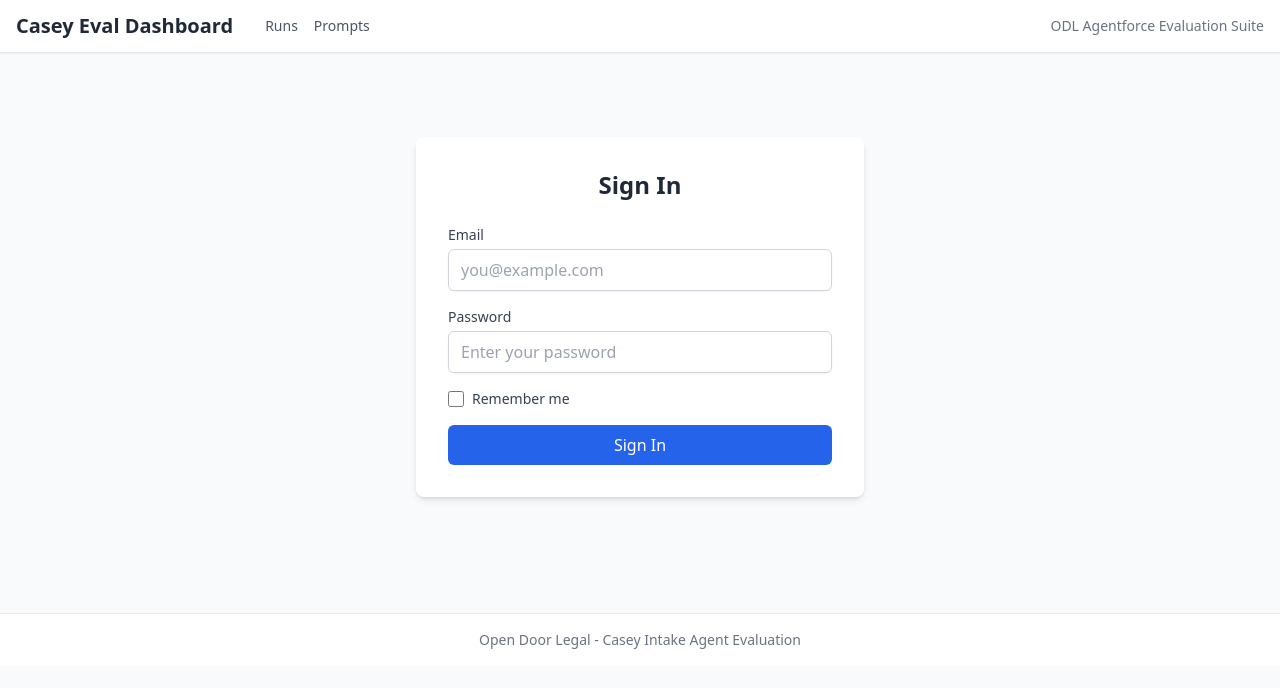
After one commit to pdarche/casey-eval, a Flask app: page /login in a window 1280 px wide. The commit adds this page. Shown: the top 688 px of the page. Run offline with Flask 3, Linux system fonts and the light colour scheme; some libraries are stand-ins or nearby versions.

Commit message:
Add auth

```diff
--- a/docker-compose.yml
+++ b/docker-compose.yml
@@ -8,8 +8,9 @@ services:
     volumes:
       - postgres_data:/var/lib/postgresql/data
       - ./db/schema.sql:/docker-entrypoint-initdb.d/01-schema.sql
+      - ./db/migrations/002_users.sql:/docker-entrypoint-initdb.d/02-users.sql
     ports:
-      - "5432:5432"
+      - "5433:5432"
     healthcheck:
       test: ["CMD-SHELL", "pg_isready -U odl -d odl_eval"]
       interval: 5s
@@ -30,6 +31,7 @@ services:
         condition: service_healthy
     volumes:
       - .:/app
+      - /app/.venv  # Exclude local .venv, use container's own
     command: uv run python webapp/app.py
 
 volumes:
--- a/pyproject.toml
+++ b/pyproject.toml
@@ -12,6 +12,8 @@ dependencies = [
     "click>=8.0.0",
     "pydantic>=2.0.0",
     "flask>=3.0.0",
+    "flask-login>=0.6.0",
+    "bcrypt>=4.0.0",
     "psycopg2-binary>=2.9.0",
     "pyyaml>=6.0.0",
 ]
--- a/webapp/app.py
+++ b/webapp/app.py
@@ -11,6 +11,7 @@ import os
 import sys
 from pathlib import Path
 from flask import Flask, render_template, request, jsonify
+from flask_login import login_required
 
 # Add parent directory to path for imports
 sys.path.insert(0, str(Path(__file__).parent.parent))
@@ -22,8 +23,10 @@ from webapp.utils import (
     get_conversation_by_file,
     get_transcripts_dir,
 )
+from webapp.auth import init_auth
 
 app = Flask(__name__)
+init_auth(app)
 
 
 # =============================================================================
@@ -43,6 +46,7 @@ def get_db_available():
 
 
 @app.route("/prompts")
+@login_required
 def prompts_list():
     """List all prompt versions."""
     if not get_db_available():
@@ -54,6 +58,7 @@ def prompts_list():
 
 
 @app.route("/prompts/<int:prompt_id>")
+@login_required
 def prompt_detail(prompt_id: int):
     """View a specific prompt version."""
     if not get_db_available():
@@ -68,6 +73,7 @@ def prompt_detail(prompt_id: int):
 
 
 @app.route("/prompts/<int:prompt_id>/clone")
+@login_required
 def prompt_clone(prompt_id: int):
     """Clone a prompt version."""
     if not get_db_available():
@@ -82,6 +88,7 @@ def prompt_clone(prompt_id: int):
 
 
 @app.route("/api/prompts", methods=["POST"])
+@login_required
 def create_prompt():
     """Create a new prompt version (API endpoint)."""
     if not get_db_available():
@@ -126,6 +133,7 @@ def create_prompt():
 
 
 @app.route("/api/prompts/<int:prompt_id>/activate", methods=["POST"])
+@login_required
 def activate_prompt(prompt_id: int):
     """Set a prompt version as active (API endpoint)."""
     if not get_db_available():
@@ -145,6 +153,7 @@ def activate_prompt(prompt_id: int):
 
 
 @app.route("/api/prompts/<int:prompt_id>", methods=["DELETE"])
+@login_required
 def delete_prompt(prompt_id: int):
     """Delete a prompt version (API endpoint)."""
     if not get_db_available():
@@ -172,6 +181,7 @@ def delete_prompt(prompt_id: int):
 # =============================================================================
 
 @app.route("/runs")
+@login_required
 def runs_list():
     """List all evaluation runs."""
     if not get_db_available():
@@ -262,6 +272,7 @@ def runs_list():
 
 
 @app.route("/api/runs", methods=["POST"])
+@login_required
 def create_run():
     """Create and start a new evaluation run (API endpoint)."""
     if not get_db_available():
@@ -616,6 +627,7 @@ def run_judges_on_simulation(simulation_run_id: int, judge_model: str = "gpt-4.1
 
 
 @app.route("/api/runs/status")
+@login_required
 def get_runs_status():
     """Get status of all runs for polling updates."""
     if not get_db_available():
@@ -716,6 +728,7 @@ def get_runs_status():
 
 
 @app.route("/api/runs/<int:run_id>/judge", methods=["POST"])
+@login_required
 def run_judges_on_run(run_id: int):
     """Run judges on all conversations in a simulation run."""
     if not get_db_available():
@@ -753,6 +766,7 @@ def run_judges_on_run(run_id: int):
 
 
 @app.route("/")
+@login_required
 def index():
     """Redirect to runs page."""
     from flask import redirect
@@ -760,6 +774,7 @@ def index():
 
 
 @app.route("/api/version/<version_id>/status")
+@login_required
 def get_version_status(version_id: str):
     """Get the current status of a version/run for polling."""
     if not get_db_available():
@@ -847,6 +862,7 @@ def get_version_status(version_id: str):
 
 
 @app.route("/api/version/<version_id>/summary")
+@login_required
 def generate_version_summary(version_id: str):
     """Generate an AI summary of the run's performance with recommendations."""
     if not get_db_available():
@@ -988,6 +1004,7 @@ Be concise. Use bullet points. Reference specific personas when noting issues.
 
 
 @app.route("/version/<version_id>")
+@login_required
 def version_detail(version_id: str):
     """Detail page for a specific version."""
     version = get_version(version_id)
@@ -1013,6 +1030,7 @@ def version_detail(version_id: str):
 
 
 @app.route("/conversation/<session_id>")
+@login_required
 def conversation_detail(session_id: str):
     """Conversation inspector."""
     conversation = get_conversation(session_id)
@@ -1022,6 +1040,7 @@ def conversation_detail(session_id: str):
 
 
 @app.route("/conversation-by-file")
+@login_required
 def conversation_by_file():
     """Conversation inspector by filepath."""
     filepath = request.args.get("path")
@@ -1034,6 +1053,7 @@ def conversation_by_file():
 
 
 @app.route("/api/run-judges", methods=["POST"])
+@login_required
 def run_judges_api():
     """Run judges on a conversation (HTMX endpoint)."""
     data = request.json
--- /dev/null
+++ b/webapp/auth.py
@@ -0,0 +1,179 @@
+"""
+Authentication module for the webapp.
+
+Provides user management, login/logout, and route protection.
+"""
+
+import os
+import secrets
+from datetime import datetime
+from functools import wraps
+from typing import Optional
+
+import bcrypt
+from flask import Blueprint, render_template, request, redirect, url_for, flash, current_app
+from flask_login import LoginManager, UserMixin, login_user, logout_user, login_required, current_user
+
+from eval.database import get_cursor
+
+# Blueprint for auth routes
+auth_bp = Blueprint('auth', __name__)
+
+# Login manager instance (initialized in init_auth)
+login_manager = LoginManager()
+
+
+class User(UserMixin):
+    """User model for Flask-Login."""
+
+    def __init__(self, id: int, email: str, name: Optional[str], is_active: bool, is_admin: bool):
+        self.id = id
+        self.email = email
+        self.name = name
+        self._is_active = is_active
+        self.is_admin = is_admin
+
+    @property
+    def is_active(self):
+        return self._is_active
+
+    @staticmethod
+    def get_by_id(user_id: int) -> Optional['User']:
+        """Load user by ID."""
+        with get_cursor() as cursor:
+            cursor.execute(
+                "SELECT id, email, name, is_active, is_admin FROM users WHERE id = %s",
+                (user_id,)
+            )
+            row = cursor.fetchone()
+            if row:
+                return User(
+                    id=row['id'],
+                    email=row['email'],
+                    name=row['name'],
+                    is_active=row['is_active'],
+                    is_admin=row['is_admin']
+                )
+        return None
+
+    @staticmethod
+    def get_by_email(email: str) -> Optional['User']:
+        """Load user by email."""
+        with get_cursor() as cursor:
+            cursor.execute(
+                "SELECT id, email, name, is_active, is_admin FROM users WHERE email = %s",
+                (email,)
+            )
+            row = cursor.fetchone()
+            if row:
+                return User(
+                    id=row['id'],
+                    email=row['email'],
+                    name=row['name'],
+                    is_active=row['is_active'],
+                    is_admin=row['is_admin']
+                )
+        return None
+
+    @staticmethod
+    def verify_password(email: str, password: str) -> Optional['User']:
+        """Verify password and return user if valid."""
+        with get_cursor() as cursor:
+            cursor.execute(
+                "SELECT id, email, name, password_hash, is_active, is_admin FROM users WHERE email = %s",
+                (email,)
+            )
+            row = cursor.fetchone()
+            if row and bcrypt.checkpw(password.encode('utf-8'), row['password_hash'].encode('utf-8')):
+                # Update last login time
+                cursor.execute(
+                    "UPDATE users SET last_login_at = %s WHERE id = %s",
+                    (datetime.now(), row['id'])
+                )
+                return User(
+                    id=row['id'],
+                    email=row['email'],
+                    name=row['name'],
+                    is_active=row['is_active'],
+                    is_admin=row['is_admin']
+                )
+        return None
+
+
+def hash_password(password: str) -> str:
+    """Hash a password using bcrypt."""
+    return bcrypt.hashpw(password.encode('utf-8'), bcrypt.gensalt()).decode('utf-8')
+
+
+def generate_password(length: int = 16) -> str:
+    """Generate a secure random password."""
+    return secrets.token_urlsafe(length)
+
+
+def create_user(email: str, password: str, name: Optional[str] = None, is_admin: bool = False) -> int:
+    """Create a new user. Returns the user ID."""
+    password_hash = hash_password(password)
+    with get_cursor() as cursor:
+        cursor.execute(
+            """
+            INSERT INTO users (email, password_hash, name, is_admin)
+            VALUES (%s, %s, %s, %s)
+            RETURNING id
+            """,
+            (email, password_hash, name, is_admin)
+        )
+        return cursor.fetchone()['id']
+
+
+def init_auth(app):
+    """Initialize authentication for the Flask app."""
+    # Set secret key for sessions
+    app.secret_key = os.environ.get('SECRET_KEY', secrets.token_hex(32))
+
+    # Configure login manager
+    login_manager.init_app(app)
+    login_manager.login_view = 'auth.login'
+    login_manager.login_message = 'Please log in to access this page.'
+    login_manager.login_message_category = 'info'
+
+    @login_manager.user_loader
+    def load_user(user_id):
+        return User.get_by_id(int(user_id))
+
+    # Register blueprint
+    app.register_blueprint(auth_bp)
+
+
+@auth_bp.route('/login', methods=['GET', 'POST'])
+def login():
+    """Login page."""
+    if current_user.is_authenticated:
+        return redirect(url_for('index'))
+
+    if request.method == 'POST':
+        email = request.form.get('email', '').strip().lower()
+        password = request.form.get('password', '')
+        remember = request.form.get('remember', False)
+
+        user = User.verify_password(email, password)
+        if user:
+            if not user.is_active:
+                flash('Your account has been deactivated.', 'error')
+                return render_template('auth/login.html')
+
+            login_user(user, remember=remember)
+            next_page = request.args.get('next')
+            return redirect(next_page or url_for('index'))
+        else:
+            flash('Invalid email or password.', 'error')
+
+    return render_template('auth/login.html')
+
+
+@auth_bp.route('/logout')
+@login_required
+def logout():
+    """Logout and redirect to login page."""
+    logout_user()
+    flash('You have been logged out.', 'info')
+    return redirect(url_for('auth.login'))
--- /dev/null
+++ b/webapp/templates/auth/login.html
@@ -0,0 +1,68 @@
+{% extends "base.html" %}
+
+{% block title %}Login - Casey Eval Dashboard{% endblock %}
+
+{% block content %}
+<div class="min-h-[60vh] flex items-center justify-center">
+    <div class="bg-white p-8 rounded-lg shadow-md w-full max-w-md">
+        <h1 class="text-2xl font-semibold text-gray-800 mb-6 text-center">Sign In</h1>
+
+        {% with messages = get_flashed_messages(with_categories=true) %}
+            {% if messages %}
+                {% for category, message in messages %}
+                    <div class="mb-4 p-3 rounded-md {% if category == 'error' %}bg-red-50 text-red-700{% else %}bg-blue-50 text-blue-700{% endif %}">
+                        {{ message }}
+                    </div>
+                {% endfor %}
+            {% endif %}
+        {% endwith %}
+
+        <form method="POST" class="space-y-4">
+            <div>
+                <label for="email" class="block text-sm font-medium text-gray-700 mb-1">Email</label>
+                <input
+                    type="email"
+                    id="email"
+                    name="email"
+                    required
+                    autocomplete="email"
+                    class="w-full px-3 py-2 border border-gray-300 rounded-md shadow-sm focus:outline-none focus:ring-2 focus:ring-blue-500 focus:border-blue-500"
+                    placeholder="you@example.com"
+                >
+            </div>
+
+            <div>
+                <label for="password" class="block text-sm font-medium text-gray-700 mb-1">Password</label>
+                <input
+                    type="password"
+                    id="password"
+                    name="password"
+                    required
+                    autocomplete="current-password"
+                    class="w-full px-3 py-2 border border-gray-300 rounded-md shadow-sm focus:outline-none focus:ring-2 focus:ring-blue-500 focus:border-blue-500"
+                    placeholder="Enter your password"
+                >
+            </div>
+
+            <div class="flex items-center">
+                <input
+                    type="checkbox"
+                    id="remember"
+                    name="remember"
+                    class="h-4 w-4 text-blue-600 focus:ring-blue-500 border-gray-300 rounded"
+                >
+                <label for="remember" class="ml-2 block text-sm text-gray-700">
+                    Remember me
+                </label>
+            </div>
+
+            <button
+                type="submit"
+                class="w-full bg-blue-600 text-white py-2 px-4 rounded-md hover:bg-blue-700 focus:outline-none focus:ring-2 focus:ring-blue-500 focus:ring-offset-2 transition-colors"
+            >
+                Sign In
+            </button>
+        </form>
+    </div>
+</div>
+{% endblock %}
--- a/webapp/templates/base.html
+++ b/webapp/templates/base.html
@@ -106,8 +106,13 @@
                         <a href="/prompts" class="text-sm text-gray-600 hover:text-gray-900">Prompts</a>
                     </div>
                 </div>
-                <div class="text-sm text-gray-500">
-                    ODL Agentforce Evaluation Suite
+                <div class="flex items-center space-x-4 text-sm text-gray-500">
+                    <span>ODL Agentforce Evaluation Suite</span>
+                    {% if current_user.is_authenticated %}
+                    <span class="text-gray-400">|</span>
+                    <span>{{ current_user.email }}</span>
+                    <a href="/logout" class="text-blue-600 hover:text-blue-800">Logout</a>
+                    {% endif %}
                 </div>
             </div>
         </div>
```
Also changed, not shown: scripts/create_user.py (added, +67 -0 lines), db/migrations/002_users.sql (added), 1 other file.
